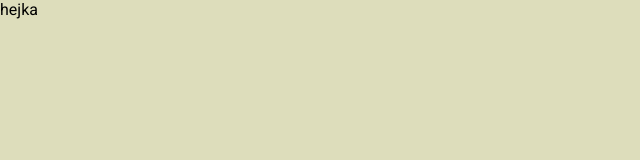
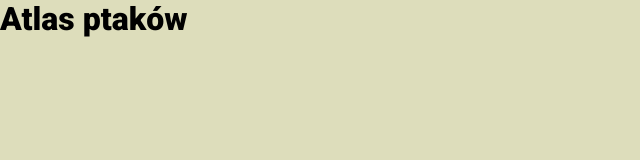
Before and after one commit to werkagru/witryny, a plain HTML site: page index.html in a window 1280 px wide. Shown: the whole page, without its empty margins (0-640 px from the left). Drawn offline with Linux system fonts and the light colour scheme.

Commit message:
Update index.html

```diff
--- a/index.html
+++ b/index.html
@@ -10,6 +10,7 @@
     <link rel="stylesheet" href="style.css"
           </head>
     <body>
-      hejka
+      <h1>Atlas ptaków</h1>
+
     </body>
     </html>
```
